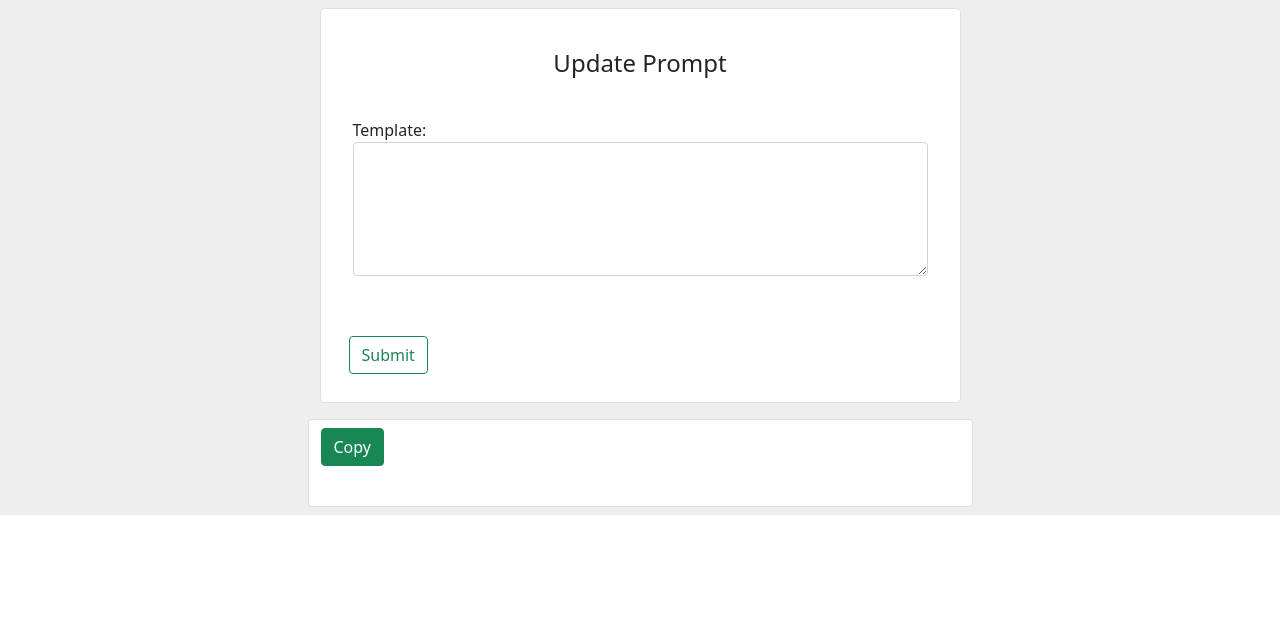
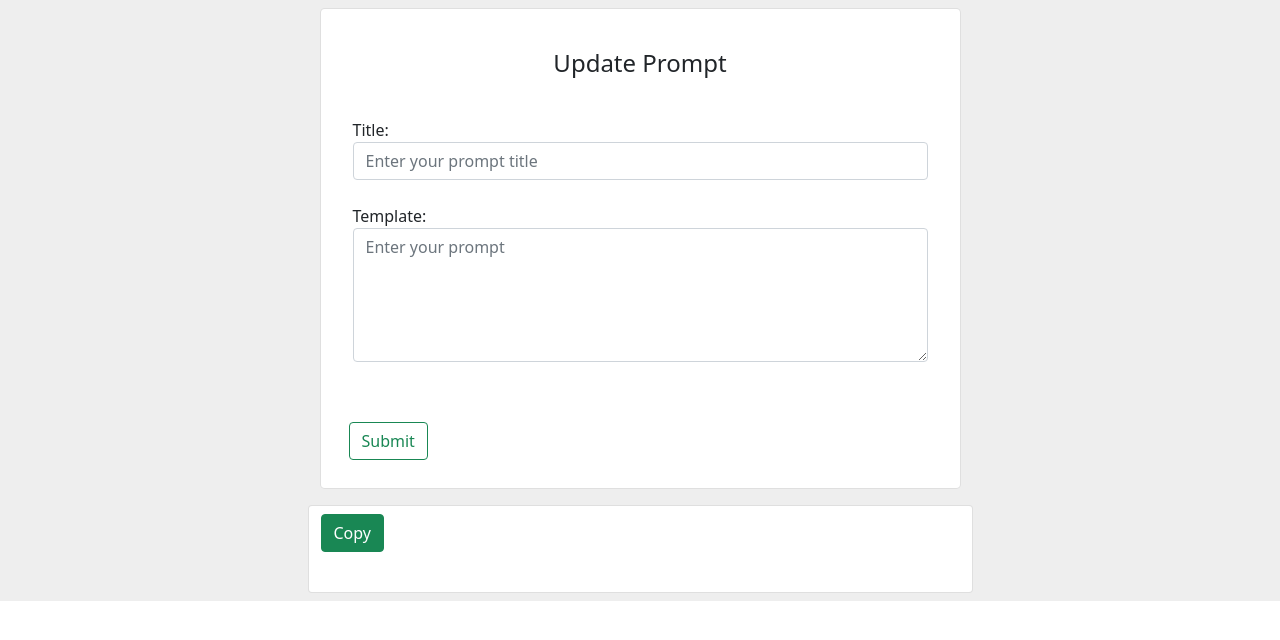
Before and after one commit to Infignity/fast_magic_pitch, a FastAPI app: page /update/1 in a window 1280 px wide. Shown: the top 640 px of the page. Run offline with FastAPI, Linux system fonts and the light colour scheme; data that the repository does not hold is empty.

Commit message:
template formatting

```diff
--- a/models/company.py
+++ b/models/company.py
@@ -9,3 +9,4 @@ class Company(Base):
 
     id = Column(Integer, primary_key=True, index=True)
     prompt = Column(String)
+    title = Column(String)
--- a/templates/entry.html
+++ b/templates/entry.html
@@ -17,6 +17,7 @@
                                 <thead>
                                     <tr>
                                         <td> # </td>
+                                        <td> Title </td>
                                         <td> Template</td>
                                         <td>Controls</td>
                                     </tr>
@@ -25,6 +26,7 @@
                                     {% for item in data %}
                                     <tr>
                                         <td>{{item.id}}</td>
+                                        <td>{{item.title}}</td>
                                         <td>{{item.prompt}}</td>
                                         <td>
                                             <a class="btn btn-sm btn-success" href="/update/{{ item.id }}">Update</a>
--- a/templates/update.html
+++ b/templates/update.html
@@ -14,11 +14,18 @@
                             <form class="form" method="post" id="myForm">
 
                                 <div class="form-outline mt-2 p-2">
+                                    <label>Title:</label>
+                                    <input type="text" id="title" name="title" class="form-control"
+                                        value="{{data.title}}"
+                                        placeholder="Enter your prompt title">
+                                </div>
+
+                                <div class="form-outline mt-2 p-2">
                                     <label>Template:</label>
-                                    <textarea rows="5" type="text" id="extractor"  name="prompt" class="form-control"
-                                        placeholder="Enter your prompt">
-                                        {{data.prompt}}
-                                    </textarea>
+                                    <textarea rows="5" type="text" id="extractor"  name="prompt"  class="form-control"
+                                        style="text-align: left;"
+                                        placeholder="Enter your prompt"
+                                    >{{data.prompt}}</textarea>
 
 
                                 </div>
@@ -106,6 +113,10 @@
         }, doneTypingInterval);
     });
 
+    document.addEventListener('DOMContentLoaded', function() {
+        extractData()
+    });
+
     function extractData() {
         // Get the text from the input field
         const text = inputField.value;
@@ -168,8 +179,9 @@
             console.log(replacedText);
             inputed.textContent = replacedText
 
-            const formData = new FormData();
-            formData.append("prompt", replacedText);
+            // const formData = new FormData();
+            // formData.append("prompt", replacedText);
+            const title = form.elements["title"].value;
             const id = '{{data.id}}'
 
             fetch(`/update/${id}`, {
@@ -177,7 +189,7 @@
                 headers: {
                     "Content-Type": "application/json",
                 },
-                body: JSON.stringify({ "prompt": replacedText, id:id })
+                body: JSON.stringify({ "prompt": text, id:id, title })
             })
                 .then(resp => resp.text())
                 .then(data => {
```
Also changed, not shown: routers/ai_query.py (+10 -4 lines), templates/index.html (+15 -7 lines).
